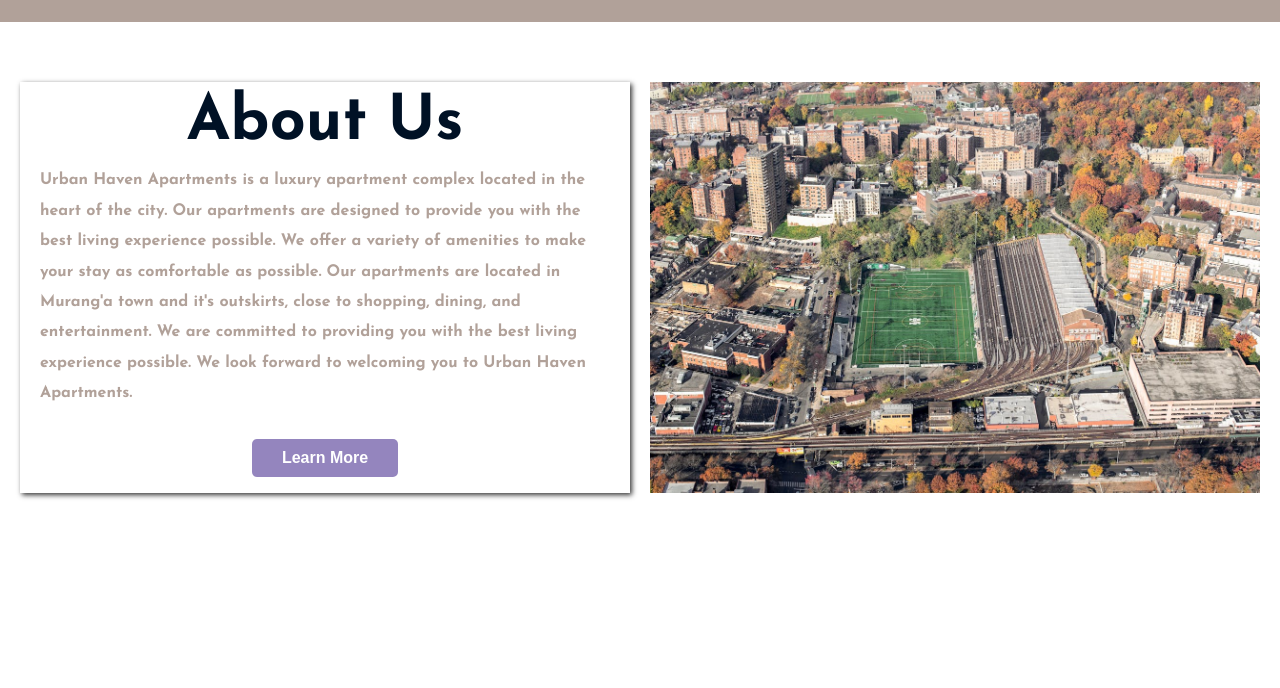
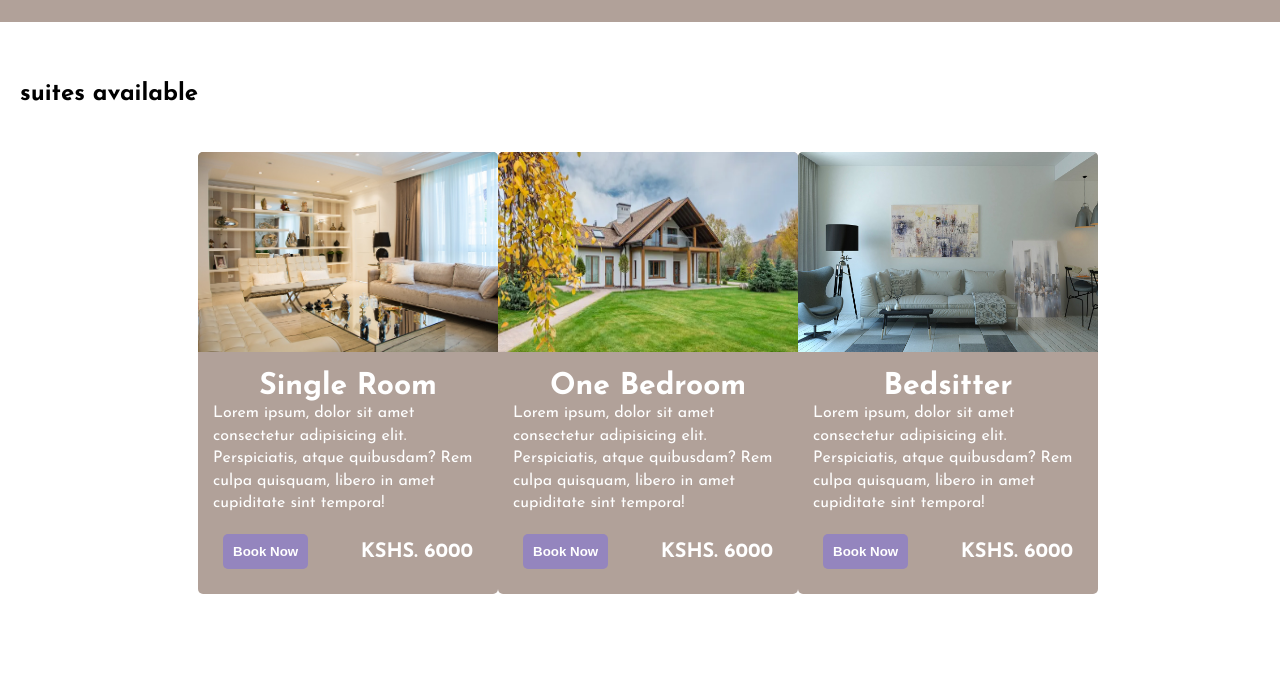
Before and after one commit to kingjames500/Urban-Haven-Apartment-Landing-Page, a website built with Vite: page index.html in a window 1280 px wide. Shown: the part 1072-1760 px from the top of the page. Before the commit the page ends 1625 px from the top, so only its background shows below. Built offline with nearby package versions, Linux system fonts and the light colour scheme; files whose address does not match are found by name.

Commit message:
rooms sections

```diff
--- a/index.html
+++ b/index.html
@@ -26,7 +26,7 @@
         <a href="#amenities" class="nav-list-link">amenities</a>
       </li>
       <li class="nav-list-items"></li>
-        <a href="#location" class="nav-list-link">location</a>
+        <a href="#apartments" class="nav-list-link">apartments</a>
       </li>
       <li class="nav-list-items"></li>
         <a href="#about" class="nav-list-link">about us</a>
@@ -99,6 +99,49 @@
   </div>
 </div>
 <!-- rooms and apartments -->
+<section class="rooms" id="apartments">
+  <h2 class="rooms-title-section">suites available</h2>
+  <div class="room-card">
+    <div class="card-image">
+      <img src="./assets/single-room.jpg" alt="room1" class="room-image">
+      <div class="card-image-details">
+        <h3 class="title-card">single room</h3>
+        <p class="room-price-description">Lorem ipsum, dolor sit amet consectetur adipisicing elit. Perspiciatis, atque quibusdam? Rem culpa quisquam, libero in amet cupiditate sint tempora!</p>
+        <div class="room-card-action">
+          <button class="room-card-btn">book now</button>
+          <h4 class="room-price">kshs. 6000</h4>
+        </div>
+      </div>
+    </div>
+  </div>
+  <div class="room-card">
+    <div class="card-image">
+      <img src="./assets/1-bedroom.webp" alt="room1" class="room-image">
+      <div class="card-image-details">
+        <h3 class="title-card">one bedroom</h3>
+        <p class="room-price-description">Lorem ipsum, dolor sit amet consectetur adipisicing elit. Perspiciatis, atque quibusdam? Rem culpa quisquam, libero in amet cupiditate sint tempora!</p>
+        <div class="room-card-action">
+          <button class="room-card-btn">book now</button>
+          <h4 class="room-price">kshs. 6000</h4>
+        </div>
+      </div>
+    </div>
+  </div>
+
+    <div class="room-card">
+    <div class="card-image">
+      <img src="./assets/bedsitters.jpg" alt="room1" class="room-image">
+      <div class="card-image-details">
+        <h3 class="title-card">bedsitter</h3>
+        <p class="room-price-description">Lorem ipsum, dolor sit amet consectetur adipisicing elit. Perspiciatis, atque quibusdam? Rem culpa quisquam, libero in amet cupiditate sint tempora!</p>
+        <div class="room-card-action">
+          <button class="room-card-btn">book now</button>
+          <h4 class="room-price">kshs. 6000</h4>
+        </div>
+      </div>
+    </div>
+  </div>
+</section>
 <!-- About Us Section -->
 <div class="about-us" id="about">
   <div class="about-us-textbox">
@@ -106,7 +149,7 @@
 
       <p class="about-us-text"> Urban Haven Apartments is a luxury apartment complex located in the heart of the city. Our apartments are designed to provide you with the best living experience possible. We offer a variety of amenities to make your stay as comfortable as possible. Our apartments are located in Murang'a town and it's outskirts, close to shopping, dining, and entertainment. We are committed to providing you with the best living experience possible. We look forward to welcoming you to Urban Haven Apartments.
     </p>
-    <button>learn more</button>
+    <button class="about-us-btn">learn more</button>
   </div>
   <div class="about-us-imgbox">
     <img src="./assets/about-section.jpg" alt="Urban Haven Apartments" class="about-us-img">
--- a/package.json
+++ b/package.json
@@ -9,9 +9,9 @@
     "preview": "vite preview"
   },
   "devDependencies": {
+    "eslint": "^9.10.0",
+    "globals": "^15.9.0",
+    "prettier": "^3.3.3",
     "vite": "^5.4.1"
-  },
-  "dependencies": {
-    "prettier": "^3.3.3"
   }
 }
--- a/style.css
+++ b/style.css
@@ -27,6 +27,7 @@ body {
   font-size: 1.6rem;
   font-family: "Josefin Sans", sans-serif;
 }
+
 /*style for header */
 .header {
   display: flex;
@@ -173,6 +174,80 @@ nav ol {
 /* ending style for amenities section */
 
 /* style for rooms section */
+.rooms{
+  display: flex;
+  padding: 6rem 2rem;
+  flex-wrap: wrap;
+}
+
+.rooms-title  {
+  text-transform: uppercase;
+  letter-spacing: 2px;
+  font-size: 4rem;
+  border: 3px solid var(--color-header);
+}
+
+.rooms-title h2{
+  text-align: center;
+}
+.room-card{
+  margin-top: 7rem;
+  width: 30rem;
+  background-color: var(--color-secondary);
+  border-radius: 5px;
+  overflow: hidden;
+
+}
+.room-image{
+  width: 100%;
+  height: 20rem;
+}
+
+.card-image-details{
+padding: 1.5rem;
+
+}
+
+.title-card{
+  text-transform: capitalize;
+  font-size: 3rem;
+  color: var(--color-primary);
+  text-align: center;
+}
+
+.room-price-description{
+  line-height: 1.4;
+  margin-bottom: 1rem;
+  color: var(--color-primary);
+}
+
+.room-card-action{
+  display: flex;
+  justify-content: space-between;
+  align-items: center;
+  padding: 1rem;
+}
+
+.room-card-btn{
+  border: none;
+  outline: none;
+  background-color: var(--color-header);
+  color: var(--color-primary);
+  text-transform: capitalize;
+  padding: 1rem;
+  font-weight: 700;
+  cursor: pointer;
+  border-radius: 5px;
+}
+
+.room-price{
+  text-transform: uppercase;
+  font-size: 2rem;
+  color: var(--color-primary);
+}
+/* responsiveness for suites area */
+
+
 
 
 /* style for about section */
@@ -207,7 +282,7 @@ nav ol {
   color: var(--color-secondary);
   padding: 0 2rem;
 }
-button{
+.about-us-btn{
   text-decoration: none;
   background-color: var(--color-header);
   color: var(--color-primary);
```
Also changed, not shown: assets/1-bedroom.webp (added), assets/bedsitters.jpg (added), assets/single-room.jpg (added), 1 other file.
